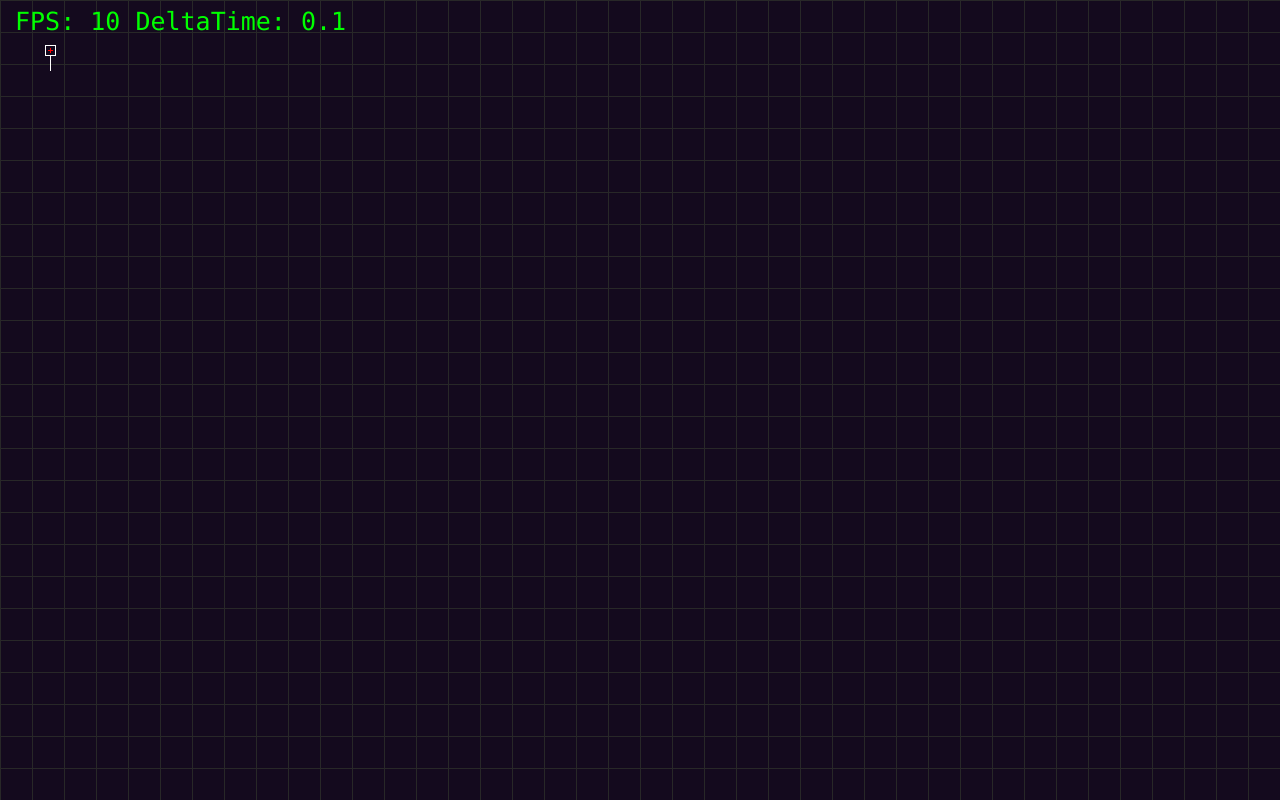
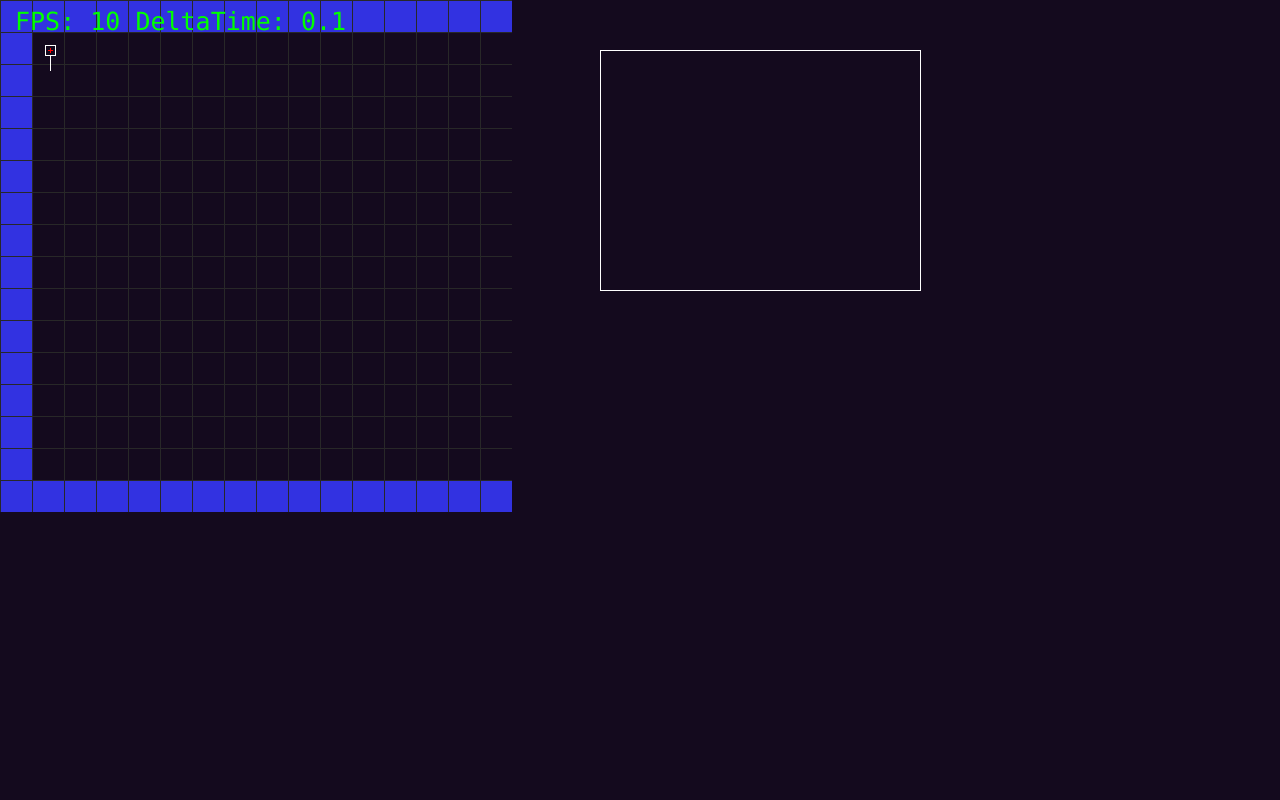
Before and after one commit to schweppie/HTML-5-Canvas, a plain HTML site: page index.html in a window 1280 px wide. Drawn offline with Linux system fonts and the light colour scheme; animation ran at ten frames a second.

Commit message:
Added viewport

```diff
--- a/Application/Grid.js
+++ b/Application/Grid.js
@@ -17,12 +17,15 @@ class GridData
         {
             if ( i < this.width || i >= this.width * (this.height-1) && i < this.width * (this.height))
             {
-                this.gridData[i] = false;
+
+                this.gridData[i] = true;
             }
             else
             {
                 this.gridData[i] = false;
             }
+            if ((i % this.width) == 0)
+                this.gridData[i] = true;
         }
     }
 
@@ -105,8 +108,13 @@ class GridController
     constructor(mouseInput, renderer)
     {
         var tileSize = 32;
+        /*
         var tilesx = Math.floor(window.innerWidth / tileSize);
         var tilesy = Math.floor(window.innerHeight / tileSize);
+        */
+
+        var tilesx = 16;
+        var tilesy = 16;
 
         console.log(tilesx);
 
--- /dev/null
+++ b/Graphics/Viewport.js
@@ -0,0 +1,20 @@
+class Viewport
+{
+    constructor(x, y, width, height)
+    {
+        this.x = x;
+        this.y = y;
+        this.width = width;
+        this.height = height;
+
+        this.colorWhite = new RGB(255,255,255);
+    }
+
+    Draw(canvas)
+    {
+        canvas.DrawLine(this.x, this.y, this.x + this.width, this.y, this.colorWhite);
+        canvas.DrawLine(this.x, this.y, this.x, this.y + this.height, this.colorWhite);
+        canvas.DrawLine(this.x, this.y + this.height, this.x + this.width, this.y + this.height, this.colorWhite);
+        canvas.DrawLine(this.x + this.width, this.y, this.x + this.width, this.y + this.height, this.colorWhite);
+    }
+}
--- a/index.html
+++ b/index.html
@@ -12,6 +12,7 @@
     <script type="text/javascript" src="Graphics/Polygon.js"></script>
     <script type="text/javascript" src="Graphics/ImageData.js"></script>
     <script type="text/javascript" src="Graphics/Sprite.js"></script>
+    <script type="text/javascript" src="Graphics/Viewport.js"></script>
     <script type="text/javascript" src="Input/MouseInput.js"></script>
     <script type="text/javascript" src="Input/KeyInput.js"></script>
     <script type="text/javascript" src="Application/Grid.js"></script>
@@ -39,20 +40,17 @@
     var playerPosition = [50,50];
 
     var playerVisual = new Polygon([[-5,-5],[5,-5],[5,5],[0,5], [0, 20], [0,5],[-5,5],[-5,-5]])
+    var gridController = new GridController(mouse, renderer);
 
-    var gridController = new GridController(mouse, renderer);
+    const viewport = new Viewport(600,50,320,240);
 
     function HandleInput(keyCode)
     {
         if (keyCode === 87)
-        {
             playerSpeed += 30;
-        }
 
         if (keyCode === 83)
-        {
             playerSpeed -= 30;
-        }
 
         if (keyCode === 65)
             playerAngle -= 4 * deltaTime;
@@ -82,6 +80,11 @@
         playerVisual.Rotate(playerAngle);
     }
 
+    function DrawViewport()
+    {
+        viewport.Draw(canvas);
+    }
+
     function DrawUi()
     {
         var ms = (Date.now() - lastFrameTime);
@@ -97,6 +100,7 @@
 
     keyboard.AddOnKeyPressedHandler(this.HandleInput.bind(this));
     renderer.AddOnRenderHandler(this.DrawPlayer.bind(this));
+    renderer.AddOnRenderHandler(this.DrawViewport.bind(this));
     renderer.AddOnRenderTextHandler(this.DrawUi.bind(this));
 
     renderer.Start();
```
